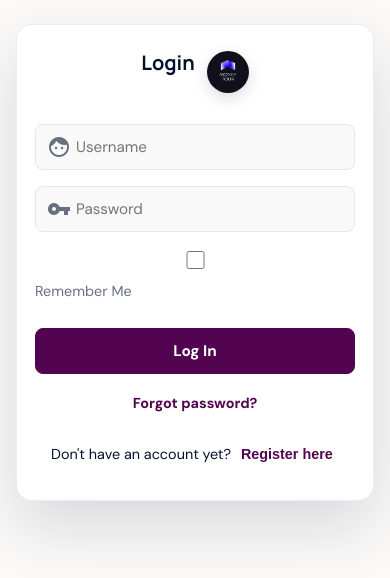
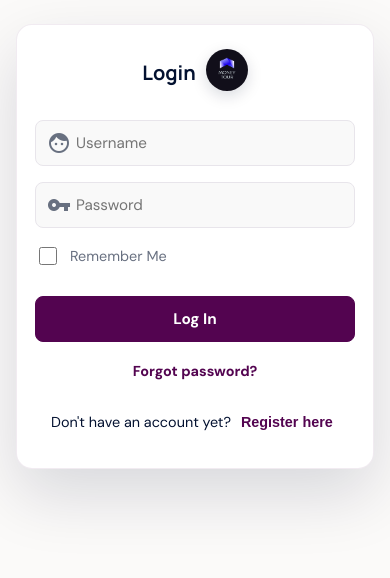
Before and after one commit to Cyprianchux/moneytour, a website: page src/login.html in a window 390 px wide. Drawn offline with Linux system fonts and the light colour scheme.

Commit message:
Updated the register and login cards to stay at a maximum width of 500px on wide screens while remaining fluid on smaller screens. The “Remember Me” and “I accept Terms of Service” checkbox rows now stay on one line on mobile.

```diff
--- a/styles/mobile.css
+++ b/styles/mobile.css
@@ -51,11 +51,19 @@ form > div {
   min-width: 0;
 }
 
-.container-privacy,
+.container-privacy {
+  width: 100%;
+  max-width: 100%;
+}
+
 #container-register,
 #container-login {
   width: 100%;
-  max-width: 100%;
+  max-width: 500px;
+  box-sizing: border-box;
+  align-items: center;
+  align-content: center;
+  justify-content: center;
 }
 
 .container-privacy,
@@ -162,12 +170,21 @@ form > div {
   }
 
   .remember-me {
-    align-items: flex-start;
-    flex-wrap: wrap;
+    align-items: center;
+    flex-wrap: nowrap;
   }
 
   .auth-header {
-    flex-wrap: wrap;
+    flex-wrap: nowrap;
+    gap: 10px;
+  }
+
+  .auth-header .logo {
+    flex: 0 0 auto;
+  }
+
+  .auth-header #title {
+    margin: 0;
   }
 
   .container-privacy {
@@ -304,6 +321,8 @@ form > div {
     padding: 20px 14px;
   }
 
+  .remember-me { display: flex; flex-direction: row; }
+
   .dashboard-card {
     padding: 16px 12px;
   }
--- a/styles/styles.css
+++ b/styles/styles.css
@@ -82,8 +82,6 @@ main {
   flex: 1;
   margin: 0 auto;
   width: 100%;
-  max-width: 1180px;
-  padding: 0 32px;
 }
 
 .auth-header {
@@ -95,14 +93,15 @@ main {
 }
 
 #container-register, #container-login {
-  margin: 60px auto;
+  box-sizing: border-box;
   background-color: var(--white);
   padding: 40px;
   width: 100%;
-  max-width: 420px;
+  max-width: 500px;
   box-shadow: 0 26px 65px rgba(3, 17, 48, .14);
   border-radius: 16px;
   border: 1px solid rgba(83, 4, 80, .08);
+  margin: 40px auto;
 }
 
 #title {
@@ -154,11 +153,13 @@ main {
 .remember-me {
   display: flex;
   align-items: center;
+  flex-wrap: nowrap;
   margin-bottom: 20px;
   gap: 10px;
 }
 
 .remember-me input[type="checkbox"] {
+  flex: 0 0 18px;
   width: 18px;
   height: 18px;
   cursor: pointer;
@@ -168,9 +169,11 @@ main {
 .remember-me label {
   display: flex;
   align-items: center;
+  flex-wrap: nowrap;
   gap: 8px;
   cursor: pointer;
   user-select: none;
+  white-space: nowrap;
 }
 
 .remember-me span {
@@ -313,12 +316,6 @@ footer p, footer {
   .header1 { order: 2; }
   .top-nav { order: 3; }
 
-  #container-register, #container-login {
-    margin: 40px auto;
-    padding: 32px 24px;
-    max-width: 90%;
-  }
-
   main {
     padding: 0 20px;
   }
@@ -333,12 +330,6 @@ footer p, footer {
   .container-header {
     flex-direction: column;
     gap: 12px;
-  }
-
-  #container-register, #container-login {
-    max-width: 100%;
-    margin: 30px auto;
-    padding: 24px 16px;
   }
 
   #title {
```
